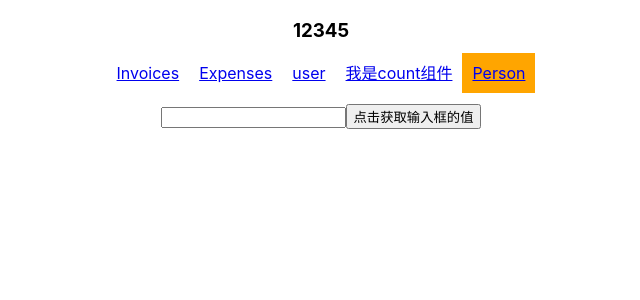
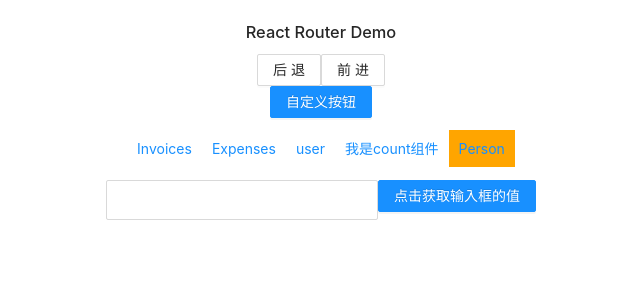
Before and after one commit to whxmm0608/xcx-react, a React (Create React App) app: page /Person in a window 1280 px wide. Shown: the top 300 px of the page, without its empty margins (319-959 px from the left). Built offline with nearby package versions, Linux system fonts and the light colour scheme.

Commit message:
antd 按需加载配置(备注：未完成)

```diff
--- /dev/null
+++ b/craco.config.js
@@ -0,0 +1,37 @@
+/* craco.config.js */
+const CracoLessPlugin = require("craco-less");
+const path = require('path');
+module.exports = {
+  webpack: {
+    // 别名
+    alias: {
+      "@": path.resolve("src"),
+      "@utils": path.resolve("src/utils"),
+    },
+  },
+  babel: {
+    plugins: [
+      ["@babel/plugin-proposal-decorators", { legacy: true }], //装饰器
+      [
+        "import",
+        {
+          libraryName: "antd",
+          libraryDirectory: "es",
+          style: true, //设置为true即是less
+        },
+      ],
+      // todo：antd按需引入，高级优化技巧，待完成
+      // {
+      //   plugin: CracoLessPlugin,
+      //   options: {
+      //     lessLoaderOptions: {
+      //       lessOptions: {
+      //         modifyVars: { "@primary-color": "#1DA57A" },
+      //         javascriptEnabled: true,
+      //       },
+      //     },
+      //   },
+      // },
+    ],
+  },
+};
--- /dev/null
+++ b/src/App.less
@@ -0,0 +1 @@
+@import '~antd/dist/antd.css';
--- a/src/components/header.jsx
+++ b/src/components/header.jsx
@@ -1,10 +1,21 @@
 import React, { Component } from 'react'
+import { Button } from 'antd';
+export default class header extends Component {
+    goBack () {
 
-export default class header extends Component {
+    }
     render () {
         console.log('header组件收到的prop', this.props);
         return (
-            <h3>12345</h3>
+            <div style={{padding:'20px'}}>
+                <h3>React Router Demo</h3>
+                <Button onClick={this.goBack}>后退</Button>
+                <Button onClick={this.goFoward}>前进</Button>
+                <div>
+                <Button type='primary'>自定义按钮</Button>
+                </div>
+            </div>
+
         )
     }
 }
--- a/src/index.js
+++ b/src/index.js
@@ -10,6 +10,7 @@ import User from "./routes/user";
 import Count from "./routes/count";
 import Message from "./routes/message";
 import axios from "axios";
+// import 'antd/dist/antd.css'; // or 'antd/dist/antd.less'
 
 import { BrowserRouter, Routes, Route, Navigate } from "react-router-dom";
 
--- a/src/routes/count.jsx
+++ b/src/routes/count.jsx
@@ -1,5 +1,6 @@
 import React, { useState } from 'react';
 import { useLocation, useParams, useSearchParams } from 'react-router-dom'
+import { Button } from 'antd';
 
 // React Router V6已经不直接支持在类组件中获取props，尽量使用函数式组件。
 export default function Example () {
@@ -25,9 +26,9 @@ export default function Example () {
   return (
     <div>
       <p>You clicked {count} times</p>
-      <button onClick={() => setCount(count + 1)}>
+      <Button onClick={() => setCount(count + 1)}>
         Click me
-      </button>
+      </Button>
     </div>
   );
 }
--- a/src/routes/expenses.jsx
+++ b/src/routes/expenses.jsx
@@ -1,5 +1,7 @@
 import React from 'react';
 import { useNavigate } from 'react-router-dom'
+import { Button } from 'antd';
+
 export default function Invoices () {
   const navigate = useNavigate();
   const naviParams = {
@@ -11,9 +13,10 @@ export default function Invoices () {
   return (
     <main style={{ padding: "1rem 0" }}>
       <h2>Expenses</h2>
-      {/* navigate ---> 编程式路由导航 */}
+      {/* React Router V6 navigate ---> 编程式路由导航 */}
       {/* 注意params参数需要声明接收 */}
-      <button onClick={() => { navigate('/message/hunan/hengyang/?borthDate=20210803', naviParams) }}>点击跳转到消息列表</button>
+      {/* 备注：React Router旧版本使用this.props.history.push/replace 方式实现编程式路由跳转  */}
+      <Button onClick={() => { navigate('/message/hunan/hengyang/?borthDate=20210803', naviParams) }}>点击跳转到消息列表</Button>
     </main>
   );
 }
--- a/src/routes/person.jsx
+++ b/src/routes/person.jsx
@@ -1,14 +1,19 @@
 import React from "react";
-class Person extends React.Component{
+import { Button, Input, Row, Col } from 'antd';
+class Person extends React.Component {
     handleClick = () => {
         console.log(this.saveInput.value);
     }
     render () {
         return <div>
-            <input type="text" ref={e => this.saveInput = e} />
-            <button onClick={this.handleClick}>点击获取输入框的值</button>
+            <Input.Group size="large">
+                <Row align={'center'}>
+                    <Col><Input type="text" ref={e => this.saveInput = e} /></Col>
+                    <Col><Button type="primary" onClick={this.handleClick}>点击获取输入框的值</Button></Col>
+                </Row>
+            </Input.Group>
         </div>
     }
- }
+}
 
 export default Person;
```
Also changed, not shown: package.json (+8 -4 lines), 1 other file (tests, documents, lock files or other folders).
